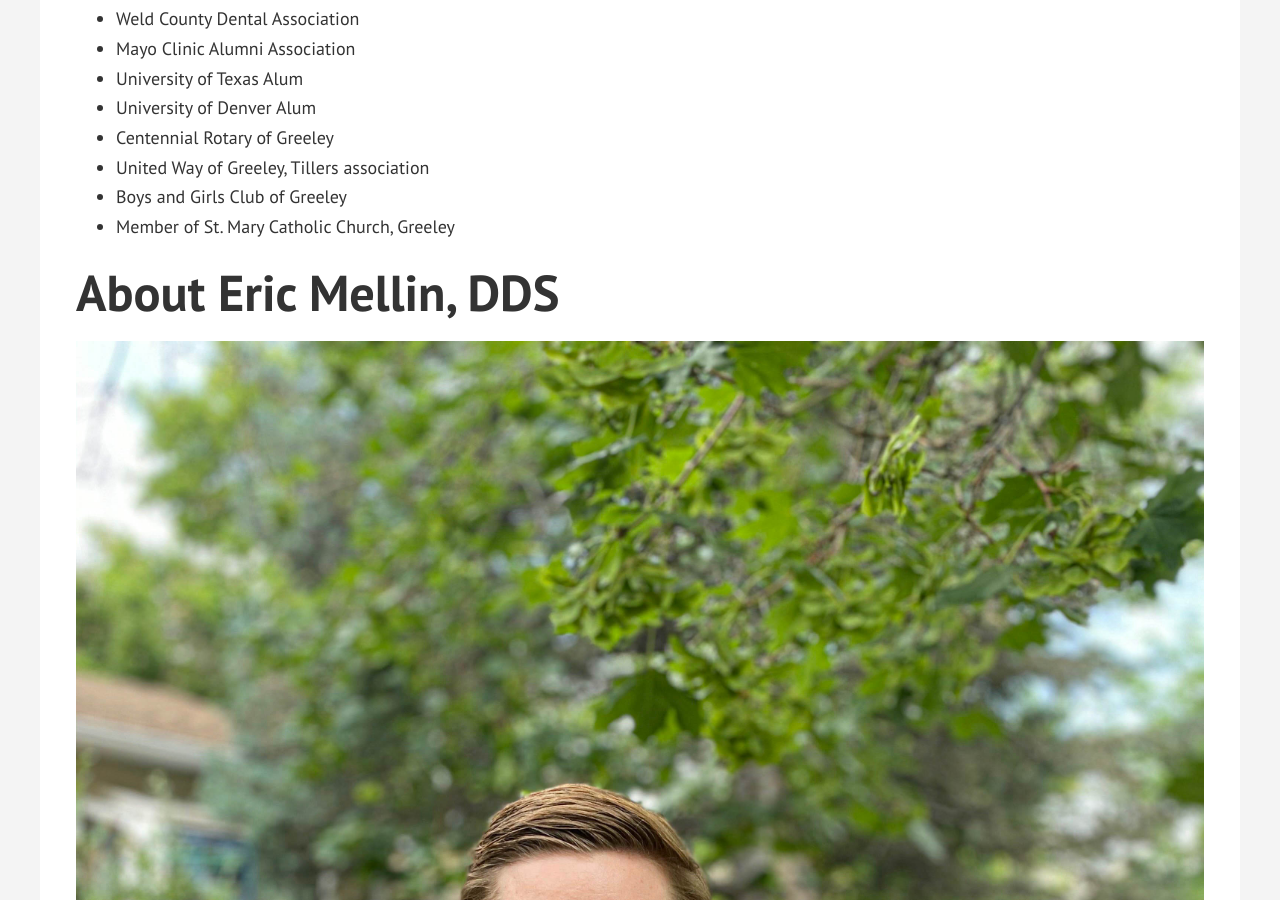
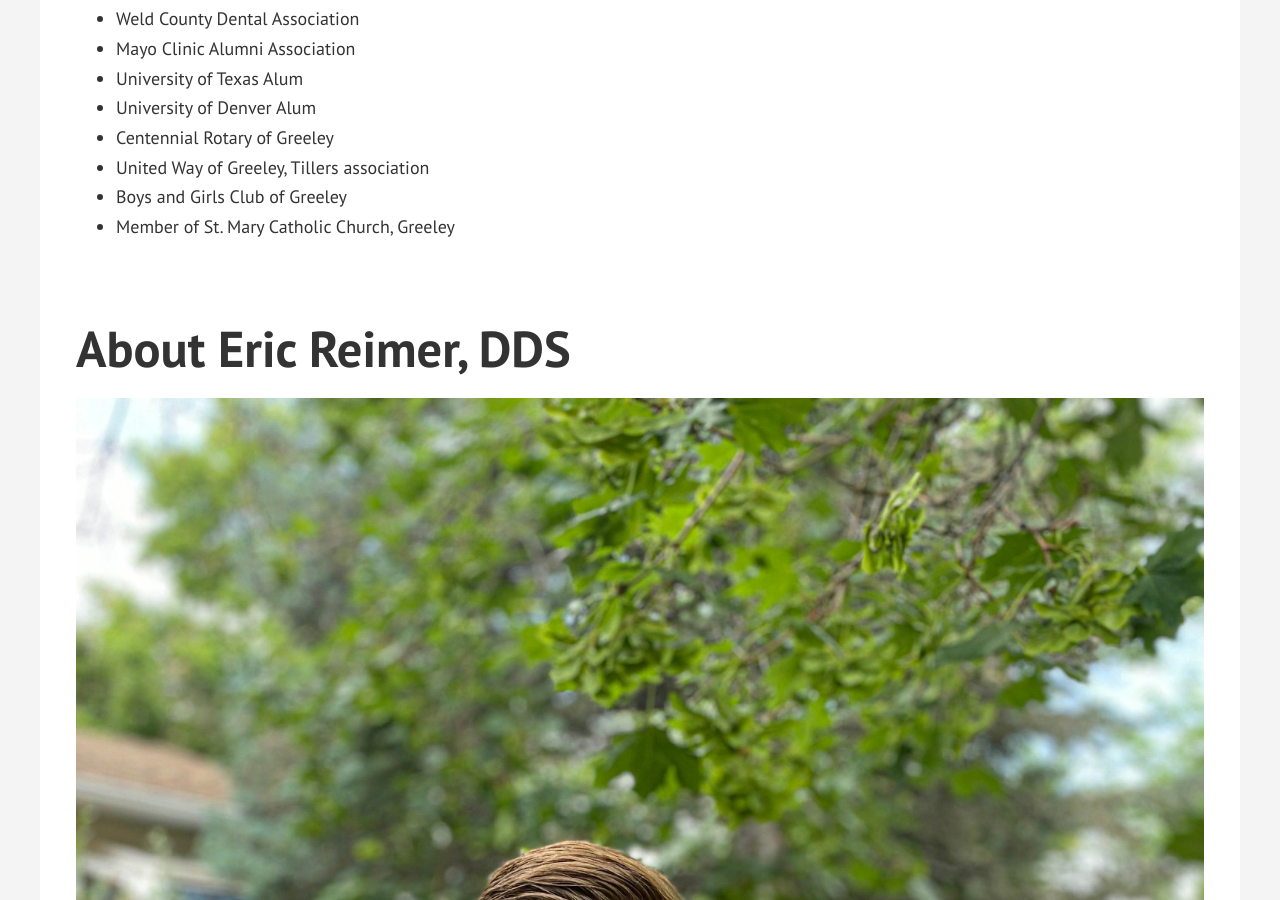
Before and after one commit to variantstudios/oralsurgeryofgreeley.com, a Jekyll site: the page built from pages/about/index.md, in a window 1280 px wide and 900 px high, scrolled down 2104 px. Built offline with Jekyll 4.4.1, drawn with Linux system fonts in a browser that asks for light colours; cached includes are drawn as plain includes.

Commit message:
Updated 'pages/about/index.md' via CloudCannon

```diff
--- a/pages/about/index.md
+++ b/pages/about/index.md
@@ -38,11 +38,13 @@ Along with Platte Valley High School alum, and current NBA player, Jason Smith,
 * Boys and Girls Club of Greeley
 * Member of St. Mary Catholic Church, Greeley
 
-# About Eric Mellin, DDS
+&nbsp;
+
+# About Eric Reimer, DDS
 
 ![](/assets/images/reimers-edit-1.jpg){: width="3024" height="4032"}
 
-Dr. Eric Reimer obtained his undergraduate degree from Baker University in Baldwin City, KS. &nbsp;He received his Doctor of Dental Surgery (DDS) from the University of Missouri-Kansas City, and completed a hospital-based full scope Oral & Maxillofacial Surgery residency at the University of Texas Health Science Center in Houston (located in the Texas Medical Center, the world's largest medical center). &nbsp;Dr. Reimer received training in outpatient anesthesia, dentoalveolar surgery, dental implants, facial trauma and facial reconstructive surgery, orthognathic surgery, and both benign and malignant pathology. &nbsp;He also enjoys participating in outreach global missions for cleft lip and palate repairs. Dr. Reimer is a current member of the American College of Oral and Maxillofacial Surgeons and the American Association of Oral and Maxillofacial Surgeons.
+Dr. Eric Reimer obtained his undergraduate degree from Baker University in Baldwin City, KS. &nbsp;He received his Doctor of Dental Surgery (DDS) from the University of Missouri-Kansas City, and completed a hospital-based full scope Oral & Maxillofacial Surgery residency at the University of Texas Health Science Center in Houston (located in the Texas Medical Center, the world’s largest medical center). &nbsp;Dr. Reimer received training in outpatient anesthesia, dentoalveolar surgery, dental implants, facial trauma and facial reconstructive surgery, orthognathic surgery, and both benign and malignant pathology. &nbsp;He also enjoys participating in outreach global missions for cleft lip and palate repairs. Dr. Reimer is a current member of the American College of Oral and Maxillofacial Surgeons and the American Association of Oral and Maxillofacial Surgeons.
 
 &nbsp;
 
```
